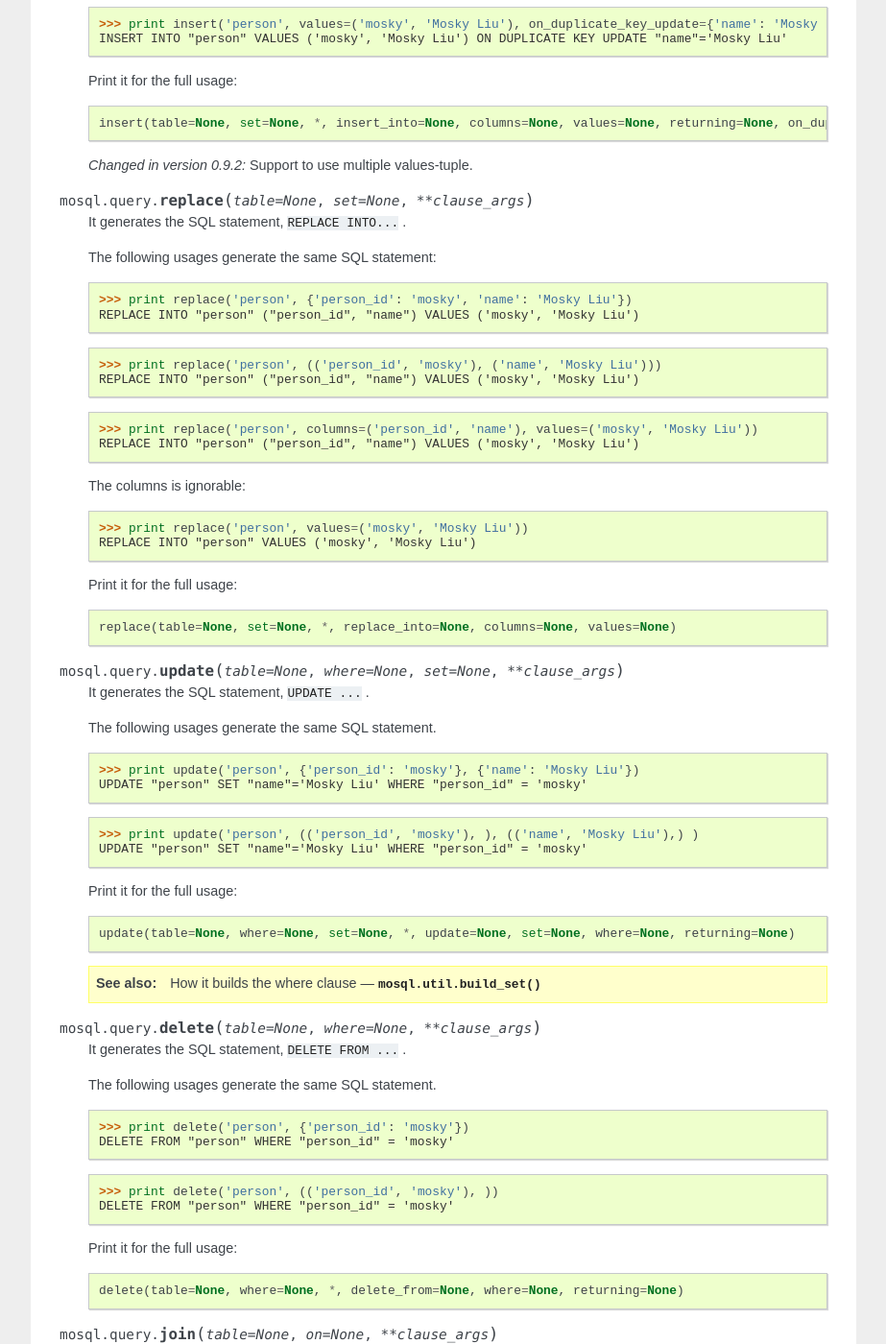
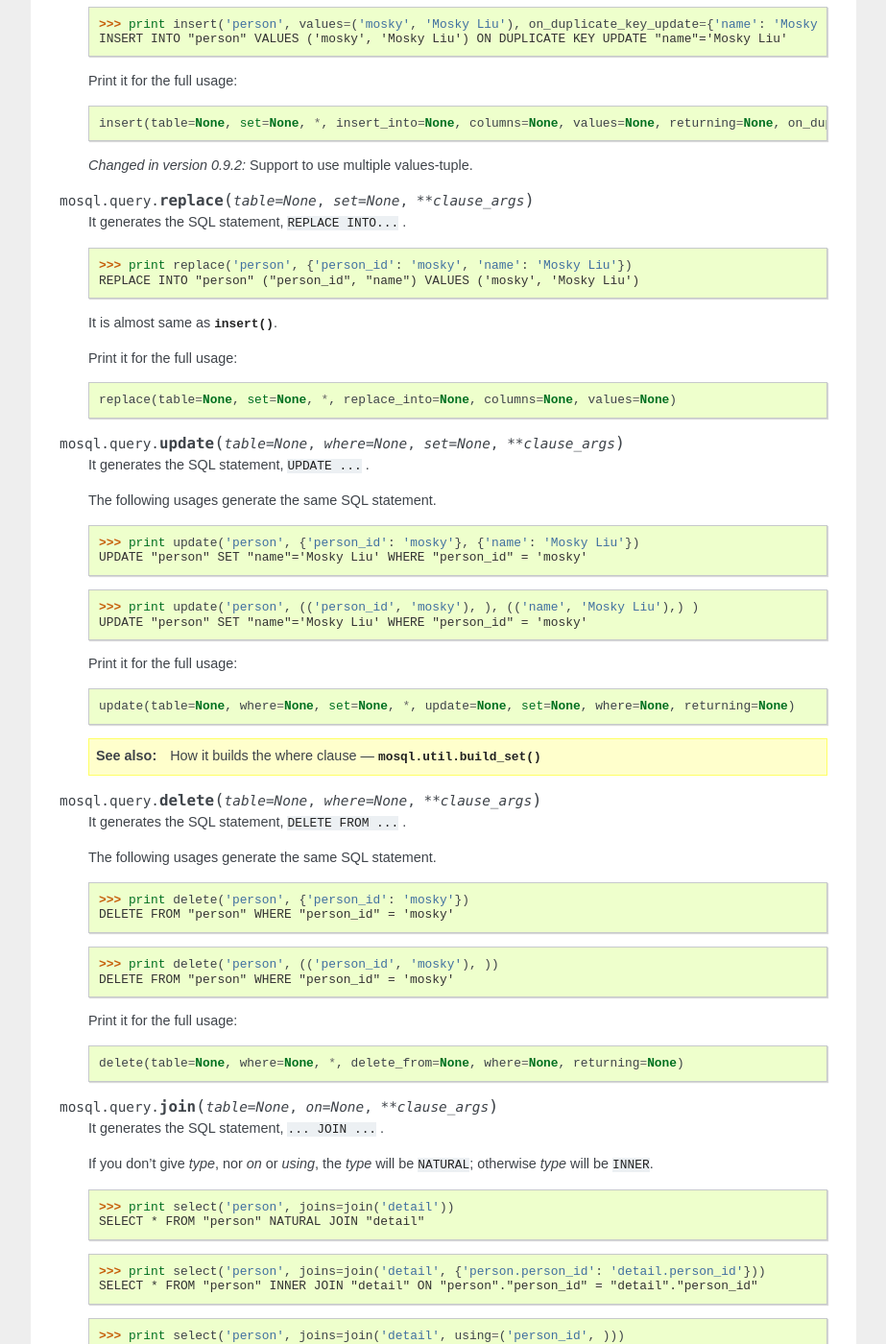
Before and after one commit to moskytw/mosql, a Sphinx documentation site: the page built from docs/query.rst, in a window 1280 px wide and 1400 px high, scrolled down 2866 px. Shown: the whole window at 96% size, without its empty margins (198-1121 px from the left). Built offline with Sphinx 7.4.7, drawn with Linux system fonts in a browser that asks for light colours.

Commit message:
reviewed the query.rst again

```diff
--- a/docs/query.rst
+++ b/docs/query.rst
@@ -173,21 +173,10 @@ If you want to build you own, there are all basic bricks you need -
 
     It generates the SQL statement, ``REPLACE INTO...`` .
 
-    The following usages generate the same SQL statement:
-
     >>> print replace('person', {'person_id': 'mosky', 'name': 'Mosky Liu'})
     REPLACE INTO "person" ("person_id", "name") VALUES ('mosky', 'Mosky Liu')
 
-    >>> print replace('person', (('person_id', 'mosky'), ('name', 'Mosky Liu')))
-    REPLACE INTO "person" ("person_id", "name") VALUES ('mosky', 'Mosky Liu')
-
-    >>> print replace('person', columns=('person_id', 'name'), values=('mosky', 'Mosky Liu'))
-    REPLACE INTO "person" ("person_id", "name") VALUES ('mosky', 'Mosky Liu')
-
-    The columns is ignorable:
-
-    >>> print replace('person', values=('mosky', 'Mosky Liu'))
-    REPLACE INTO "person" VALUES ('mosky', 'Mosky Liu')
+    It is almost same as :func:`insert`.
 
     Print it for the full usage:
 
@@ -238,6 +227,9 @@ If you want to build you own, there are all basic bricks you need -
 
     It generates the SQL statement, ``... JOIN ...`` .
 
+    If you don't give `type`, nor `on` or `using`, the `type` will be
+    ``NATURAL``; otherwise `type` will be ``INNER``.
+
     >>> print select('person', joins=join('detail'))
     SELECT * FROM "person" NATURAL JOIN "detail"
 
```
